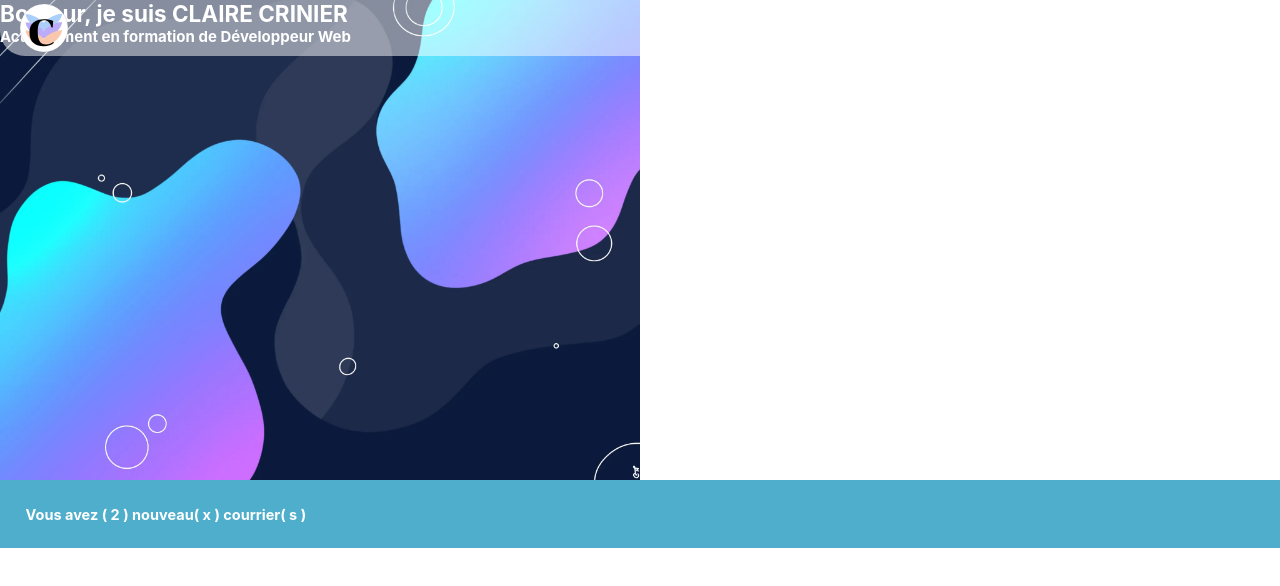
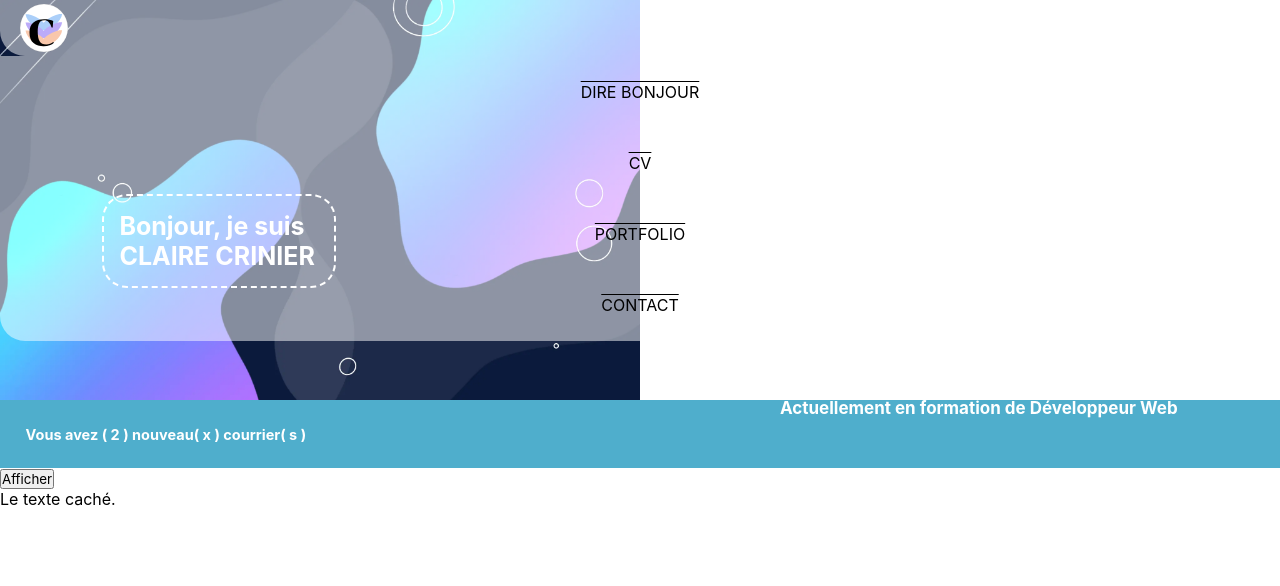
Before and after one commit to Clairinett/Cv_Portfolio, a plain HTML site: page index.html in a window 1280 px wide. Drawn offline with Linux system fonts and the light colour scheme.

Commit message:
text presentation ok js menu pas OK

```diff
--- a/assets/css/index.css
+++ b/assets/css/index.css
@@ -4,12 +4,12 @@
     font-family: 'Inter', sans-serif;
 }
 
-scrollbar {
+/* scrollbar {
     overflow-y: hidden;
-}
+} */
 
 header {
-    height: 60vh;
+    height: 50vh;
     background: url(/assets/img/Illustration-abstrait.webp) no-repeat;
     background-size: 80vh;
 }
@@ -48,24 +48,46 @@ nav > img {
     margin: 5px;
 }
 
-.menuBurger {
-    display: none;
-    /* display: flex; */
+#menuBurger {
+    position: absolute;
+    background-color: rgba(255, 255, 255, 0.5);
+    width: 100%;
+    text-align: center;
+    text-decoration: overline;
+    text-transform: uppercase;
+    top: 7vh;
+    border-radius: 0 0 25px 25px;
 }
 
+#menuBurger li {
+    padding: 2%;
+}
+
+
+
+
+
 #presentation {
-    font-size: 15px;
-    height: 55vh;
     color: white;
+    padding: 8%;
+}
 
+#presentation > h1 {
+    font-size: 25px;
+    /* margin-top: 38%; */
+    margin-top: 11.5vh;
+    padding: 15px;
+    border: white dashed 2px;
+    border-radius: 25px;
+    width: 200px;
 }
 
 #presentation > h2 {
-
-    font-size: 15px;
-
+    font-size: 17px;
+    /* margin-top: 40%; */
+    margin-top: 110px;
+    text-align: right;
 }
-
 
 #alerte {
     background-color: #4FAECC;
--- a/assets/js/index.js
+++ b/assets/js/index.js
@@ -0,0 +1,45 @@
+const iconBurger = document.getElementById('icon');
+let menuBurger = document.querySelector('menuBurger');
+const navbar = document.querySelector('nav');
+
+let hidden = true;
+
+menuBurger.style.display = "none";
+
+iconBurger.addEventListener('click', ()=>{
+    if (hidden) {
+        navbar.style.borderRadius = "0%";
+        menuBurger.style.display = "inline";
+        hidden = false;
+    }
+    else {
+        navbar.style.borderRadius = "0 0 25px 25px";
+        menuBurger.style.display = "none";
+        hidden = true;
+    };
+});
+
+
+// // Sélectionner nos éléments
+// let btn       = document.querySelector('button');
+// let div       = document.querySelector('div');
+// let hidden    = true;
+
+// // Cacher le message
+// div.style.display = "none";
+
+// // Détecter le clic
+// btn.addEventListener('click', () => {
+
+//   if(hidden) {
+//     btn.textContent = "Cacher";
+//     div.style.display = "block";
+//     hidden = false;
+//   }
+//   else {
+//     btn.textContent = "Afficher";
+//     div.style.display = "none";
+//     hidden = true;
+//   }
+
+// });
--- a/index.html
+++ b/index.html
@@ -22,7 +22,7 @@
                     <span></span>
                 </button>
 
-                <ul class="menuBurger">
+                <ul id="menuBurger">
                     <li>
                         Dire Bonjour
                     </li>
@@ -42,6 +42,7 @@
                 <h1>Bonjour, je suis CLAIRE CRINIER</h1>
                 <h2>Actuellement en formation de Développeur Web</h2>
             </section>
+
         </header>
 
         <main>
@@ -54,6 +55,8 @@
             <!-- <a href="#">Mentions légales</a>
             <a href="#">Haut de page</a> -->
 
+            <button>Afficher</button>
+            <div>Le texte caché.</div>
         </footer>
 
         <script src="/assets/js/index.js"></script>
```
